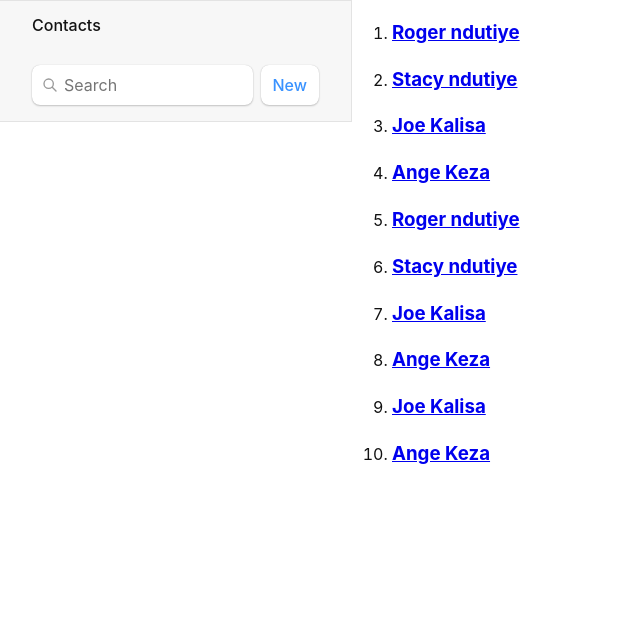
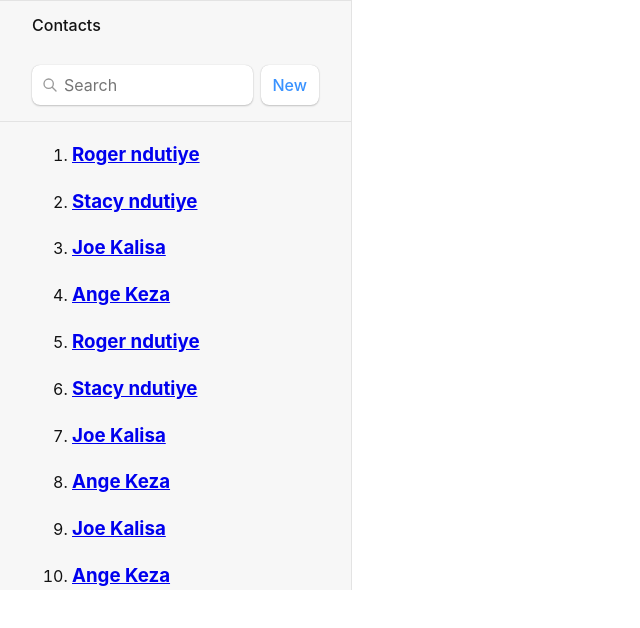
Before and after one commit to Arthur-Ferreira/contacts_agendaV2, a React (Vite) app: page / in a window 1280 px wide. Shown: the top 628 px of the page, without its empty margins (0-640 px from the left). Built offline with nearby package versions, Linux system fonts and the light colour scheme.

Commit message:
Fixed Contacts List to Header

```diff
--- a/src/features/contacts/AppHeader.tsx
+++ b/src/features/contacts/AppHeader.tsx
@@ -24,9 +24,9 @@ export const AppHeader = () => {
               <button type="submit">New</button>
             </form>
           </div>
+          <ContactsList />
         </div>
       </header>
-      <ContactsList />
     </>
   )
 }
```
